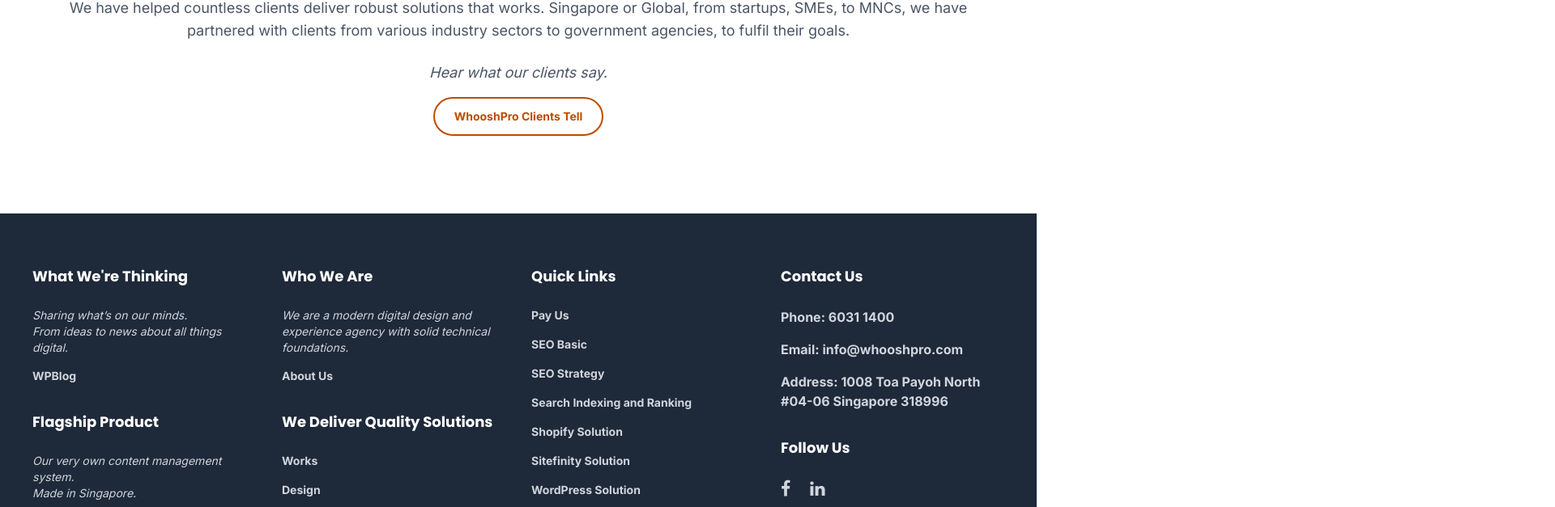
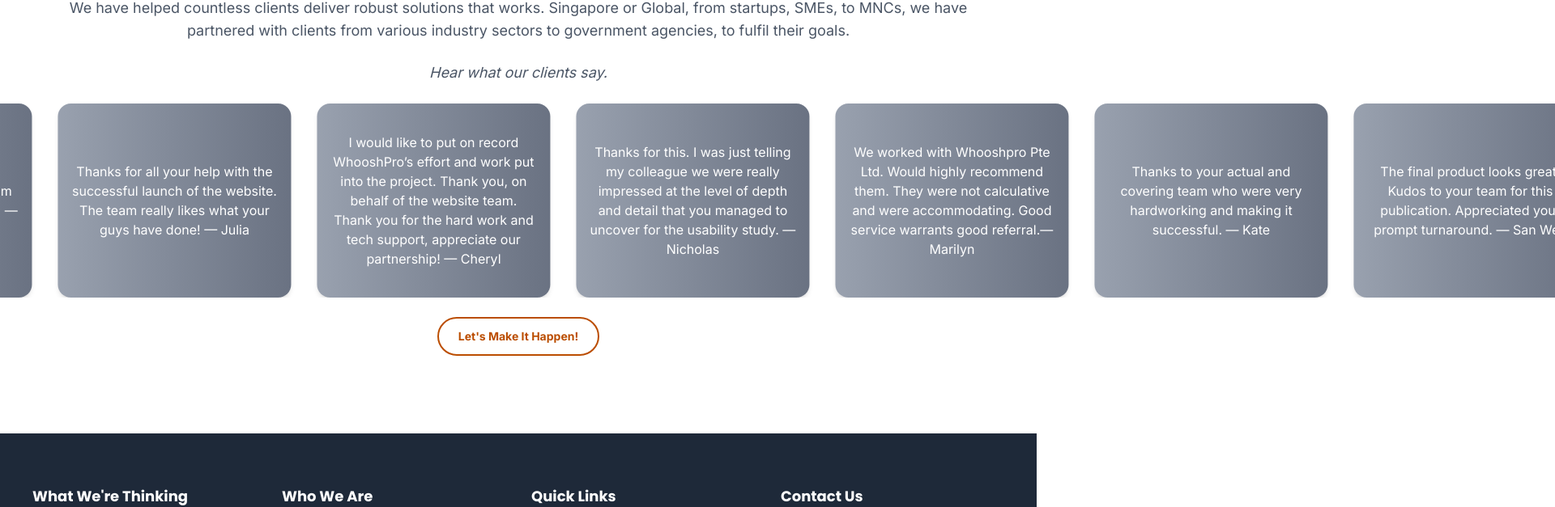
Before and after one commit to ChuSeng99/whooshpro-clone, a Vue app: page / in a window 1280 px wide. Shown: the part 2220-2847 px from the top of the page at 81% size, 1920 px wide, since content can reach past the window. Built offline with nearby package versions, Linux system fonts and the light colour scheme.

Commit message:
Add Compliment Horizontal Carousel

```diff
--- /dev/null
+++ b/src/components/HorizontalCarousel.vue
@@ -0,0 +1,74 @@
+<template>
+    <div class="relative overflow-hidden">
+        <div class="flex animate-smooth-scroll gap-8">
+            <!-- Original set -->
+            <div
+                v-for="(compliment, index) in compliments"
+                :key="index"
+                class="rounded-2xl h-60 w-72 p-4 flex justify-center items-center shadow-md bg-gradient-to-r from-gray-400 to-gray-500 text-white"
+            >
+                <span class="text-base">{{ compliment }}</span>
+            </div>
+            <!-- Duplicated set -->
+            <div
+                v-for="(compliment, index) in compliments"
+                :key="`duplicate-${index}`"
+                class="rounded-2xl h-60 w-72 p-4 flex justify-center items-center shadow-md bg-gradient-to-r from-gray-400 to-gray-500 text-white"
+            >
+                <span class="text-base">{{ compliment }}</span>
+            </div>
+        </div>
+    </div>
+</template>
+
+<script setup>
+import { computed } from 'vue';
+
+const props = defineProps({
+  compliments: {
+    type: Array,
+    required: true,
+  },
+});
+
+const itemWidth = 240; // w-60 = 240px
+const gap = 32; // gap-8 = 32px
+const totalWidth = computed(() => (itemWidth + gap) * props.compliments.length);
+const animationDuration = computed(() => `${totalWidth.value / 100}s`);
+</script>
+
+<style scoped>
+@keyframes smooth-scroll {
+    0% {
+        transform: translateX(0);
+    }
+
+    100% {
+        transform: translateX(-50%);
+    }
+}
+
+.animate-smooth-scroll {
+    animation: smooth-scroll linear infinite;
+    animation-duration: v-bind(animationDuration);
+    width: calc(v-bind(totalWidth) * 2);
+}
+
+/* Ensure flex items don't shrink and allow text wrapping */
+.animate-smooth-scroll>div {
+    flex-shrink: 0;
+    /* Prevent items from shrinking */
+    white-space: normal;
+    /* Allow text to wrap naturally */
+}
+
+/* Optional: Limit text width and center it */
+.animate-smooth-scroll>div>span {
+    display: block;
+    /* Ensure span behaves like a block for wrapping */
+    max-width: 100%;
+    /* Restrict text to container width */
+    text-align: center;
+    /* Center the wrapped text */
+}
+</style>
--- /dev/null
+++ b/src/utils/complimentSets.js
@@ -0,0 +1,10 @@
+export const complimentSet = [
+  'Thanks for all your help with the successful launch of the website. The team really likes what your guys have done! — Julia',
+  'I would like to put on record WhooshPro’s effort and work put into the project. Thank you, on behalf of the website team. Thank you for the hard work and tech support, appreciate our partnership! — Cheryl',
+  'Thanks for this. I was just telling my colleague we were really impressed at the level of depth and detail that you managed to uncover for the usability study. — Nicholas',
+  'We worked with Whooshpro Pte Ltd. Would highly recommend them. They were not calculative and were accommodating. Good service warrants good referral.— Marilyn',
+  'Thanks to your actual and covering team who were very hardworking and making it successful. — Kate',
+  'The final product looks great. Kudos to your team for this publication. Appreciated your prompt turnaround. — San Wee',
+  'I would like to say a big Thank You to WhooshPro and all who has done their part in developing my website. — Vince',
+  'Was marketing the website yesterday. Good feedback from everyone. Thanks WhooshPro! — Winston',
+]
--- a/src/views/Home.vue
+++ b/src/views/Home.vue
@@ -1,6 +1,8 @@
-<script setup lang="ts">
+<script setup>
 import BaseButton from '@/components/BaseButton.vue'
+import HorizontalCarousel from '@/components/HorizontalCarousel.vue';
 import Service from '@/components/Service.vue'
+import { complimentSet } from '@/utils/complimentSets';
 </script>
 
 <template>
@@ -90,10 +92,11 @@
       from startups, SMEs, to MNCs, we have partnered with clients from various industry sectors
       to government agencies, to fulfil their goals.
     </p>
-    <p class="text-lg text-gray-600 italic mt-4">Hear what our clients say.</p>
+    <p class="text-lg text-gray-600 italic my-4">Hear what our clients say.</p>
+    <HorizontalCarousel :compliments="complimentSet" />
     <BaseButton
       href="#"
-      class="mt-2"
-    >WhooshPro Clients Tell</BaseButton>
+      class="mt-4"
+    >Let's Make It Happen!</BaseButton>
   </section>
 </template>
```
